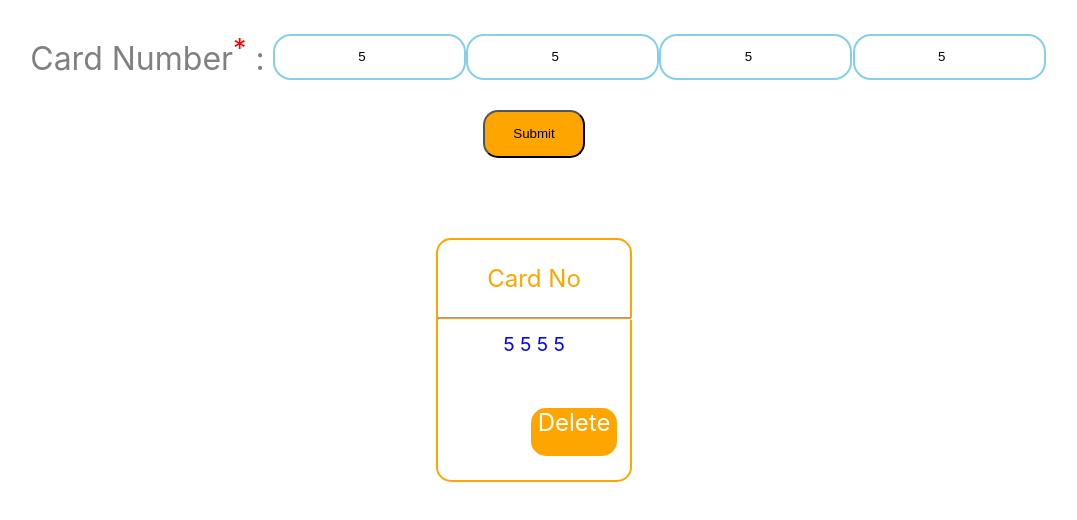
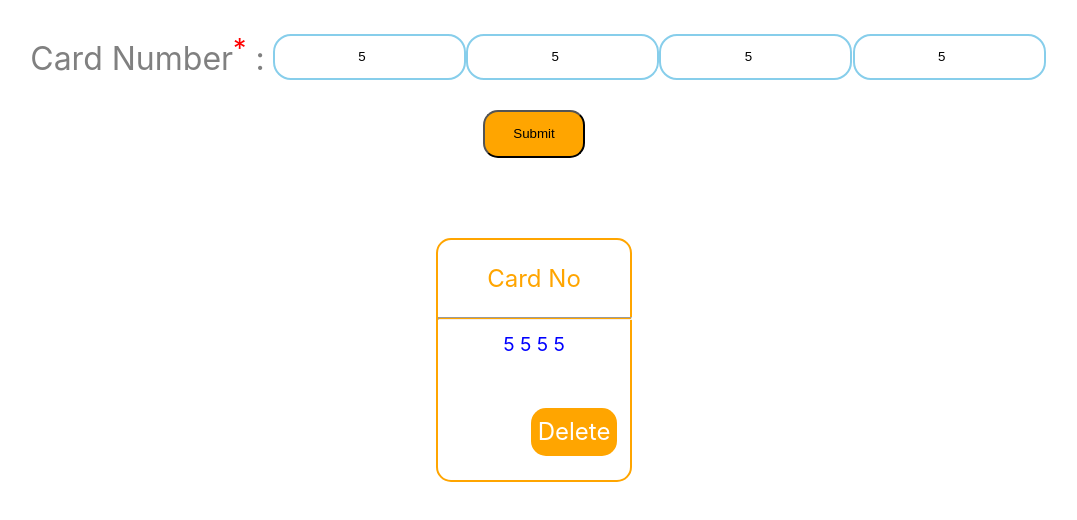
Before and after one commit to sabyasachi94sen/card-pincode-project, a React (Create React App) app: page / in a window 1280 px wide. Both pictures are taken after typing "5", "5", "5", "5" into the empty fields and a click on the button "Submit". Shown: the top 520 px of the page, without its empty margins (106-1183 px from the left). Built offline with nearby package versions, Linux system fonts and the light colour scheme; no server answers.

Commit message:
Updated the style.css

```diff
--- a/src/components/style.css
+++ b/src/components/style.css
@@ -65,6 +65,9 @@
     background-color: orange;
     border-radius:15px;
     color:white;
+    display: flex;
+    align-items: center;
+    justify-content: space-evenly;
 
 }
 
```
